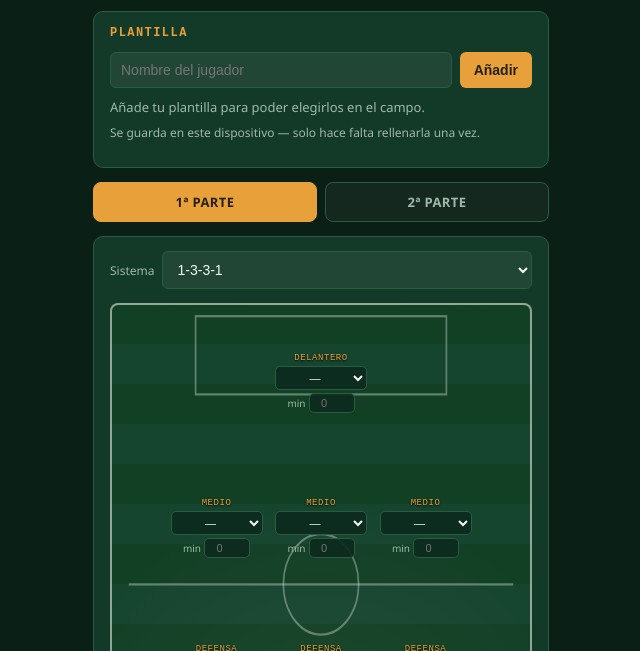
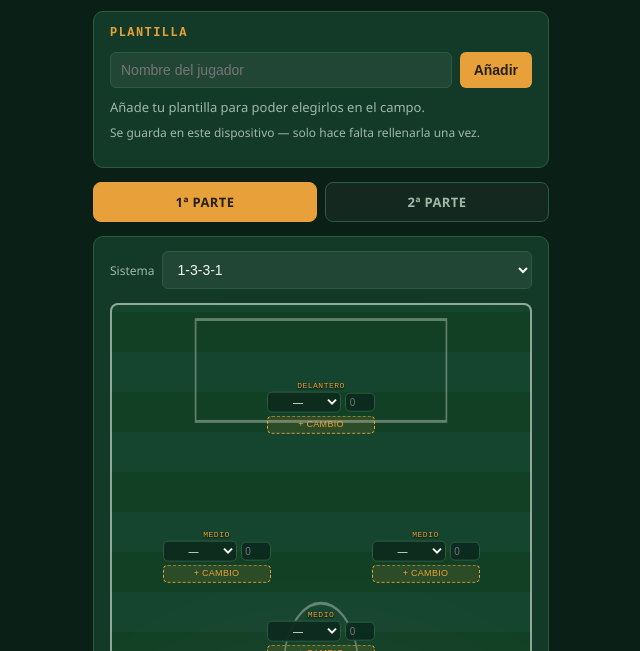
Before and after one commit to robercalle1980-beep/Plan-de-Partido-, a plain HTML site: page index.html in a window 1280 px wide. Shown: the part 149-800 px from the top of the page, without its empty margins (319-959 px from the left). Drawn offline with Linux system fonts and the light colour scheme.

Commit message:
Add files via upload

```diff
--- a/index.html
+++ b/index.html
@@ -114,7 +114,7 @@
 
   /* Pitch */
   .pitch-wrap{
-    position:relative; width:100%; aspect-ratio: 3/4;
+    position:relative; width:100%; aspect-ratio: 3/5.2;
     background:
       radial-gradient(circle at 50% 85%, rgba(255,255,255,0.05), transparent 55%),
       repeating-linear-gradient(0deg, #16452f 0 40px, #124025 40px 80px);
@@ -123,21 +123,34 @@
   .pitch-wrap svg{position:absolute; inset:0; width:100%; height:100%;}
   .pos-marker{
     position:absolute; transform:translate(-50%,-50%);
-    width:92px; display:flex; flex-direction:column; gap:3px; align-items:center;
+    width:108px; display:flex; flex-direction:column; gap:2px; align-items:center;
+    z-index:1;
   }
+  .pos-marker:focus-within{ z-index:5; }
   .pos-marker select{
-    width:100%; font-size:11px; padding:4px 3px; border-radius:5px;
-    border:1px solid var(--border); background:rgba(13,43,31,0.92); color:var(--chalk);
+    flex:1; min-width:0; font-size:10px; padding:3px 2px; border-radius:5px;
+    border:1px solid var(--border); background:rgba(13,43,31,0.96); color:var(--chalk);
     text-align:center; text-align-last:center;
   }
   .pos-marker .min-input{
-    width:46px; font-size:11px; padding:3px; border-radius:5px;
-    border:1px solid var(--border); background:rgba(13,43,31,0.92); color:var(--chalk);
+    width:30px; flex:none; font-size:10px; padding:3px 1px; border-radius:5px;
+    border:1px solid var(--border); background:rgba(13,43,31,0.96); color:var(--chalk);
     text-align:center;
   }
-  .pos-marker .min-row{display:flex; align-items:center; gap:3px; font-size:10px; color:var(--muted);}
+  .pos-marker .min-row{display:flex; align-items:center; gap:2px; font-size:0; flex:none;}
+  .turn-row{display:flex; flex-direction:row; align-items:center; gap:2px; width:100%;}
+  .turn-sep{display:none;}
+  .turn-rm{
+    background:none; border:none; color:#e08b7d; font-size:12px; cursor:pointer;
+    padding:0; line-height:1; flex:none;
+  }
+  .add-turn{
+    margin-top:1px; width:100%; font-size:9px; padding:2px 2px; line-height:1.3;
+    background: rgba(232,161,58,0.12); border:1px dashed var(--amber); color:var(--amber);
+    border-radius:5px; cursor:pointer; text-transform:uppercase; letter-spacing:.03em;
+  }
   .pos-tag{
-    font-family:'Courier New',monospace; font-size:9px; letter-spacing:.06em;
+    font-family:'Courier New',monospace; font-size:8px; letter-spacing:.06em;
     color:var(--amber); text-transform:uppercase; text-shadow:0 1px 2px #000;
   }
 
@@ -334,9 +347,16 @@ function positionsForFormation(key){
   const n = lines.length;
   lines.forEach((count, li) => {
     // y: portero abajo (92%), delantera arriba (10%)
-    const y = 92 - (li * (78/(n-1)));
+    const baseY = 92 - (li * (78/(n-1)));
     for(let i=0; i<count; i++){
       const x = (100/(count+1)) * (i+1);
+      // con 3 o más en la misma línea, escalonamos en zigzag (banda arriba, centro abajo)
+      // para que las tarjetas de jugador/minutos no se solapen en horizontal.
+      let y = baseY;
+      if(count >= 3){
+        const zigzag = 5.5; // % de desplazamiento vertical
+        y = baseY + (i % 2 === 0 ? -zigzag : zigzag);
+      }
       positions.push({
         key: li+'-'+i,
         line: LINE_NAMES[li] || ('Línea '+(li+1)),
@@ -345,6 +365,17 @@ function positionsForFormation(key){
     }
   });
   return positions;
+}
+
+function allSelectedIds(lineup, excludePosKey, excludeTurnIdx){
+  const ids = new Set();
+  Object.entries(lineup).forEach(([k, turns]) => {
+    (turns || []).forEach((t, idx) => {
+      if(k === excludePosKey && idx === excludeTurnIdx) return;
+      if(t.playerId) ids.add(String(t.playerId));
+    });
+  });
+  return ids;
 }
 
 function renderPitch(){
@@ -362,32 +393,42 @@ function renderPitch(){
     </svg>`;
 
   const markers = positions.map(pos => {
-    const entry = lineup[pos.key] || {playerId:'', minutes:''};
-    const takenByOthers = new Set(
-      Object.entries(lineup)
-        .filter(([k,v]) => k !== pos.key && v.playerId)
-        .map(([k,v]) => String(v.playerId))
-    );
-    const availablePlayers = players.filter(p => !takenByOthers.has(String(p.id)));
+    if(!lineup[pos.key]) lineup[pos.key] = [{playerId:'', minutes:''}];
+    const turns = lineup[pos.key];
+
+    const turnRows = turns.map((entry, idx) => {
+      const taken = allSelectedIds(lineup, pos.key, idx);
+      const availablePlayers = players.filter(p => !taken.has(String(p.id)));
       const opts = `<option value="">—</option>` +
         availablePlayers.map(p =>
           `<option value="${p.id}" ${String(p.id)===String(entry.playerId)?'selected':''}>${escapeHtml(p.name)}</option>`
         ).join('');
+      const removeBtn = turns.length > 1
+        ? `<button class="turn-rm" onclick="removeTurn('${pos.key}',${idx})" title="Quitar cambio">×</button>`
+        : '';
       return `
-      <div class="pos-marker" style="left:${pos.x}%; top:${pos.y}%;">
-        <span class="pos-tag">${pos.line}</span>
-        <select onchange="setLineup('${pos.key}','playerId',this.value)">
+        <div class="turn-row">
+          <select onchange="setTurn('${pos.key}',${idx},'playerId',this.value)">
             ${opts}
           </select>
           <div class="min-row">
             min
             <input class="min-input" type="number" min="0" max="90" value="${entry.minutes}" placeholder="0"
-                 onchange="setLineup('${pos.key}','minutes',this.value)">
+                   onchange="setTurn('${pos.key}',${idx},'minutes',this.value)">
+            ${removeBtn}
           </div>
+        </div>`;
+    }).join('<div class="turn-sep">↓ cambio</div>');
+
+    return `
+      <div class="pos-marker" style="left:${pos.x}%; top:${pos.y}%;">
+        <span class="pos-tag">${pos.line}</span>
+        ${turnRows}
+        <button class="add-turn" onclick="addTurn('${pos.key}')" title="Añadir cambio en esta posición">+ cambio</button>
       </div>`;
   }).join('');
 
-  const assignedCount = Object.values(lineup).filter(v => v.playerId).length;
+  const assignedCount = positions.filter(pos => (lineup[pos.key]||[]).some(t => t.playerId)).length;
   const pending = positions.length - assignedCount;
 
   pitch.innerHTML = svgLines + markers;
@@ -395,10 +436,25 @@ function renderPitch(){
     pending > 0 ? `Faltan ${pending} posición${pending===1?'':'es'} por asignar.` : 'Once completo para esta parte.';
 }
 
-function setLineup(posKey, field, value){
+function setTurn(posKey, turnIdx, field, value){
   const lineup = halves[currentHalf].lineup;
-  if(!lineup[posKey]) lineup[posKey] = {playerId:'', minutes:''};
-  lineup[posKey][field] = value;
+  if(!lineup[posKey]) lineup[posKey] = [{playerId:'', minutes:''}];
+  lineup[posKey][turnIdx][field] = value;
+  renderPitch();
+  renderSummary();
+}
+function addTurn(posKey){
+  const lineup = halves[currentHalf].lineup;
+  if(!lineup[posKey]) lineup[posKey] = [{playerId:'', minutes:''}];
+  lineup[posKey].push({playerId:'', minutes:''});
+  renderPitch();
+  renderSummary();
+}
+function removeTurn(posKey, turnIdx){
+  const lineup = halves[currentHalf].lineup;
+  if(lineup[posKey] && lineup[posKey].length > 1){
+    lineup[posKey].splice(turnIdx, 1);
+  }
   renderPitch();
   renderSummary();
 }
@@ -408,11 +464,13 @@ function minutesByPlayer(){
   const totals = {};
   players.forEach(p => totals[p.id] = {name: p.name, h1: 0, h2: 0});
   [1,2].forEach(h => {
-    Object.values(halves[h].lineup).forEach(entry => {
+    Object.values(halves[h].lineup).forEach(turns => {
+      (turns || []).forEach(entry => {
         if(entry.playerId && totals[entry.playerId] !== undefined){
           const mins = parseInt(entry.minutes) || 0;
           totals[entry.playerId]['h'+h] += mins;
         }
+      });
     });
   });
   return players.map(p => ({
@@ -459,13 +517,17 @@ function generatePrint(){
     const data = halves[h];
     const positions = positionsForFormation(data.formation);
     let rows = positions.map(pos => {
-      const entry = data.lineup[pos.key] || {};
-      return `<tr><td>${pos.line}</td><td>${escapeHtml(playerName(entry.playerId))}</td><td>${entry.minutes || '—'}'</td></tr>`;
+      const turns = data.lineup[pos.key] || [];
+      const playedTurns = turns.filter(t => t.playerId);
+      const detail = playedTurns.length
+        ? playedTurns.map(t => `${escapeHtml(playerName(t.playerId))} (${t.minutes || 0}')`).join(' → ')
+        : '—';
+      return `<tr><td>${pos.line}</td><td>${detail}</td></tr>`;
     }).join('');
     html += `<div class="p-half">
       <h3>${h}ª parte — sistema ${data.formation}</h3>
       <table class="p-table">
-        <thead><tr><th>Posición</th><th>Jugador</th><th>Minutos</th></tr></thead>
+        <thead><tr><th>Posición</th><th>Jugador(es) y minutos</th></tr></thead>
         <tbody>${rows}</tbody>
       </table>
     </div>`;
```
Lines whose indentation alone changed are shown as unchanged.
